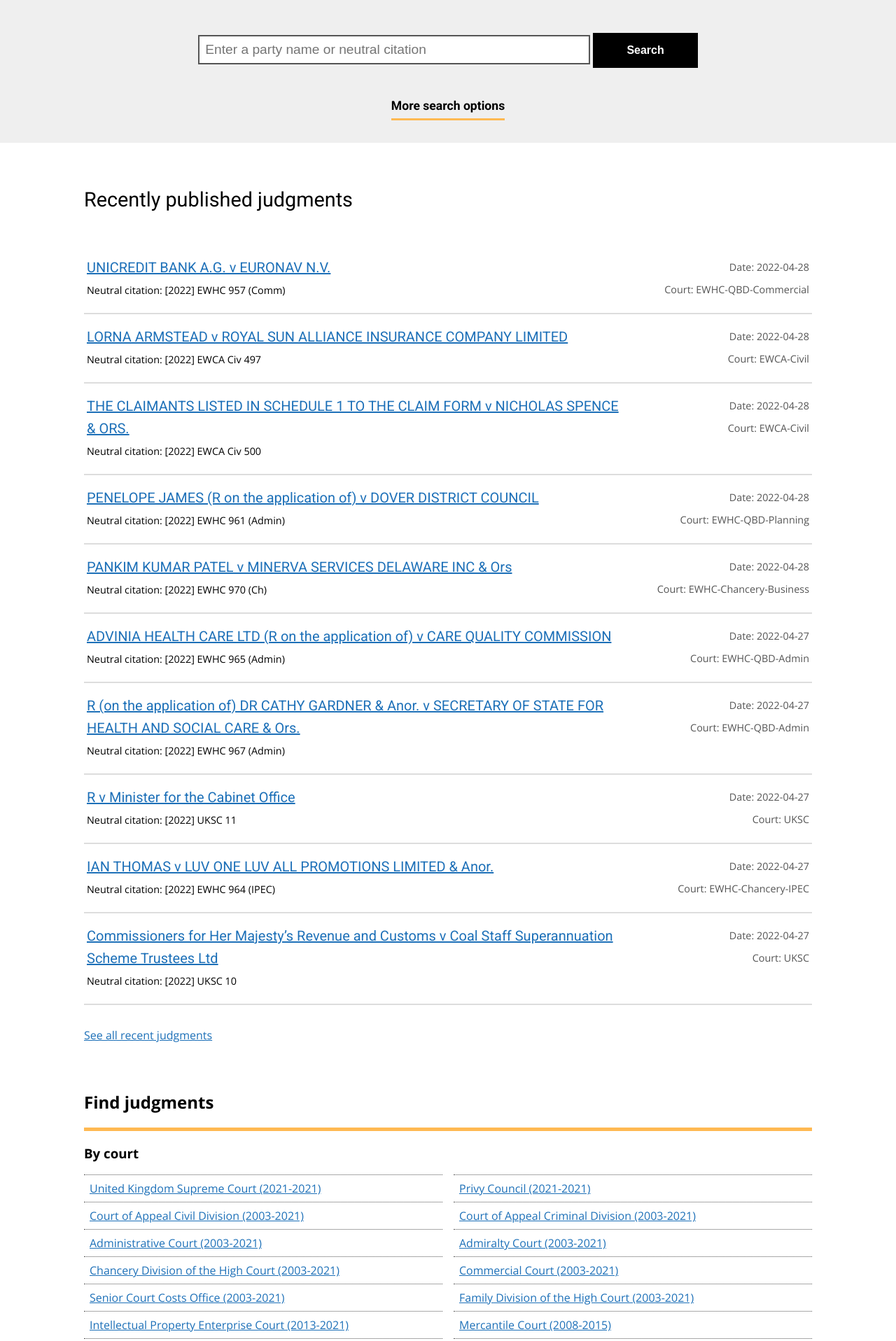
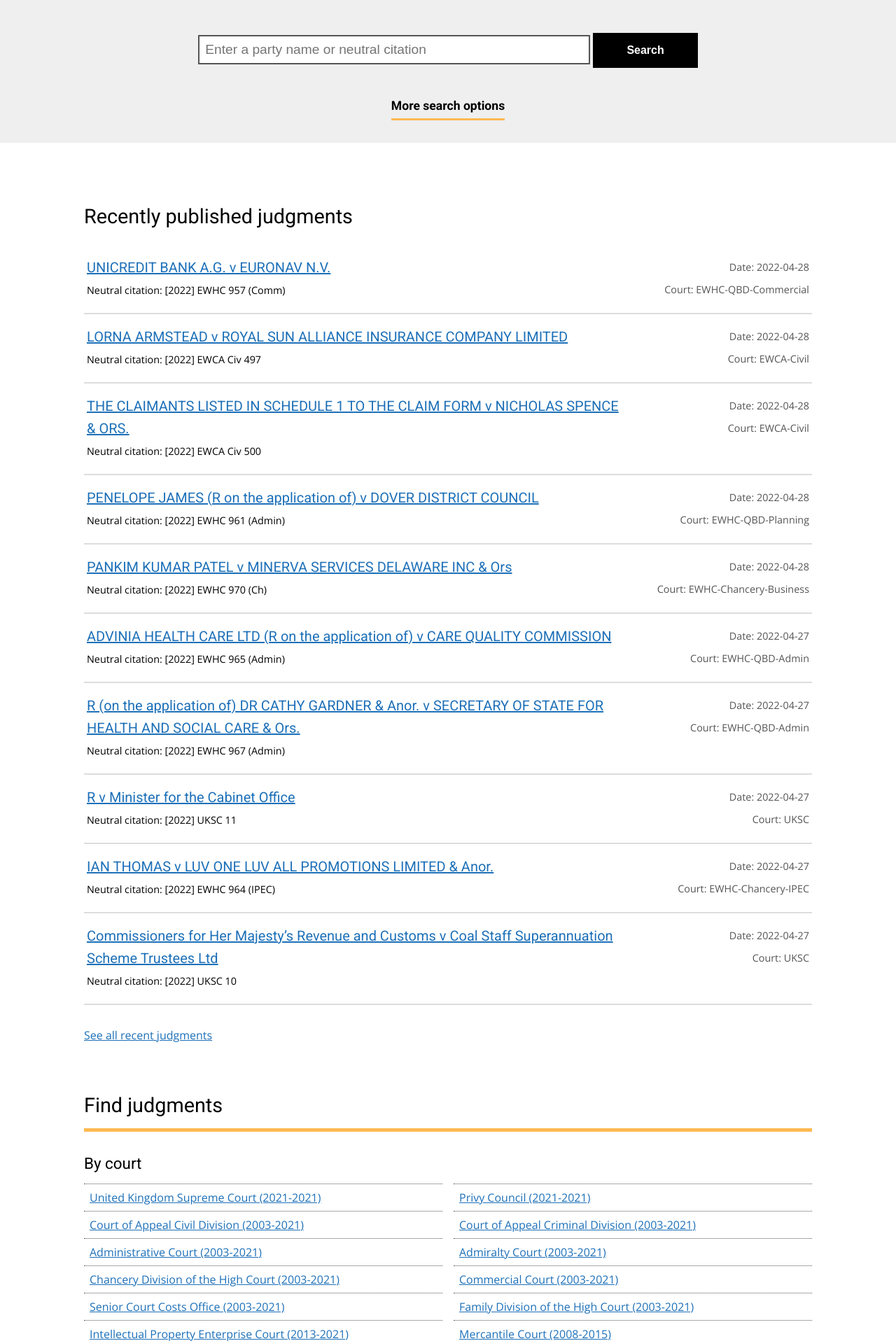
Before and after one commit to nationalarchives/ds-caselaw-frontend-prototype, a Flask app: page / in a window 1280 px wide. Shown: the part 466-2382 px from the top of the page at 70% size. Run offline with Flask 2, Linux system fonts and the light colour scheme; some libraries are stand-ins or nearby versions.

Commit message:
Change heading style

```diff
--- a/app/static/styles/dist/main.css
+++ b/app/static/styles/dist/main.css
@@ -261,7 +261,6 @@ body {
   font-family: "Roboto", sans-serif;
   font-weight: normal;
   font-size: 1.8rem;
-  margin: 0 0 3rem;
 }
 .recent-judgments__more-info {
   margin: 2rem 0;
@@ -288,11 +287,23 @@ body {
     max-width: 65rem;
   }
 }
+.judgment-browse__header {
+  font-family: "Roboto", sans-serif;
+  font-weight: normal;
+  font-size: 1.8rem;
+  margin-bottom: 1rem;
+}
 .judgment-browse__by-type {
   border-top: 5px solid #ffb952;
 }
 .judgment-browse__by-type:first-child {
   border-bottom: 5px solid #ffb952;
+}
+.judgment-browse__sub-header {
+  font-family: "Roboto", sans-serif;
+  font-weight: normal;
+  font-size: 1.4rem;
+  margin: 2rem 0 1rem;
 }
 .judgment-browse__list {
   list-style: none;
--- a/app/static/styles/src/sass/includes/_homepage_browse.scss
+++ b/app/static/styles/src/sass/includes/_homepage_browse.scss
@@ -2,6 +2,12 @@
   @include container;
 
   @media only screen and (min-width: $grid__breakpoint-medium) {
+  }
+
+  &__header {
+    @include heading_text;
+    font-size: 1.8rem;
+    margin-bottom: $spacer__unit;
   }
 
   &__by-type {
@@ -10,6 +16,12 @@
     &:first-child {
       border-bottom: 5px solid $color__yellow;
     }
+  }
+
+  &__sub-header {
+    @include heading_text;
+    font-size: 1.4rem;
+    margin: 2rem 0 1rem;
   }
 
   &__list {
--- a/app/static/styles/src/sass/includes/_mixins.scss
+++ b/app/static/styles/src/sass/includes/_mixins.scss
@@ -162,3 +162,8 @@
     @include focus-default
   }
 }
+
+@mixin heading_text {
+  font-family: $font__roboto;
+  font-weight: normal;
+}
--- a/app/static/styles/src/sass/includes/_recent_judments.scss
+++ b/app/static/styles/src/sass/includes/_recent_judments.scss
@@ -9,10 +9,8 @@
   }
 
   &__header {
-    font-family: $font__roboto;
-    font-weight: normal;
+    @include heading_text;
     font-size: 1.8rem;
-    margin: 0 0 calc($spacer__unit * 3);
   }
 
   &__more-info {
--- a/app/templates/includes/homepage_browse.html
+++ b/app/templates/includes/homepage_browse.html
@@ -1,8 +1,8 @@
 {% block content %}
     <div class="judgment-browse">
-        <h2>Find judgments</h2>
+        <h2 class="judgment-browse__header">Find judgments</h2>
         <div class="judgment-browse__by-type">
-            <h3 id="browse-by-court" class="judgment-browse-by-court__header">By court</h3>
+            <h3 id="browse-by-court" class="judgment-browse__sub-header">By court</h3>
             <ul class="judgment-browse__list">
                 {% for court in courts %}
                     <li class="judgment-browse__list-item">
@@ -13,7 +13,7 @@
             </ul>
         </div>
         <div class="judgment-browse__by-type">
-            <h3 id="browse-by-tribunal" class="judgment-browse-by-tribunal__header">By tribunal</h3>
+            <h3 id="browse-by-tribunal" class="judgment-browse__sub-header">By tribunal</h3>
             <ul class="judgment-browse__list">
                 {% for tribunal in tribunals %}
                     <li class="judgment-browse__list-item">
```
Also changed, not shown: 1 other file.
